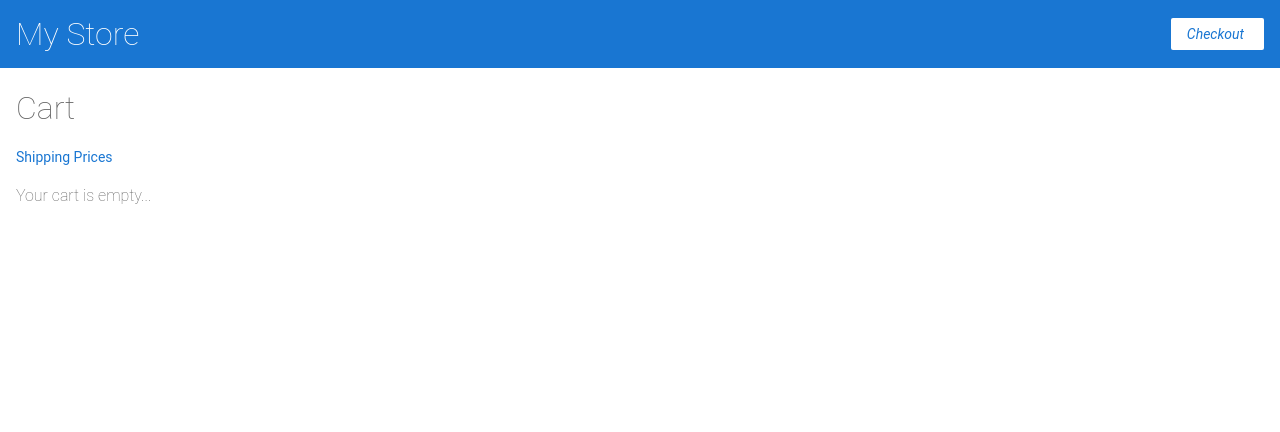
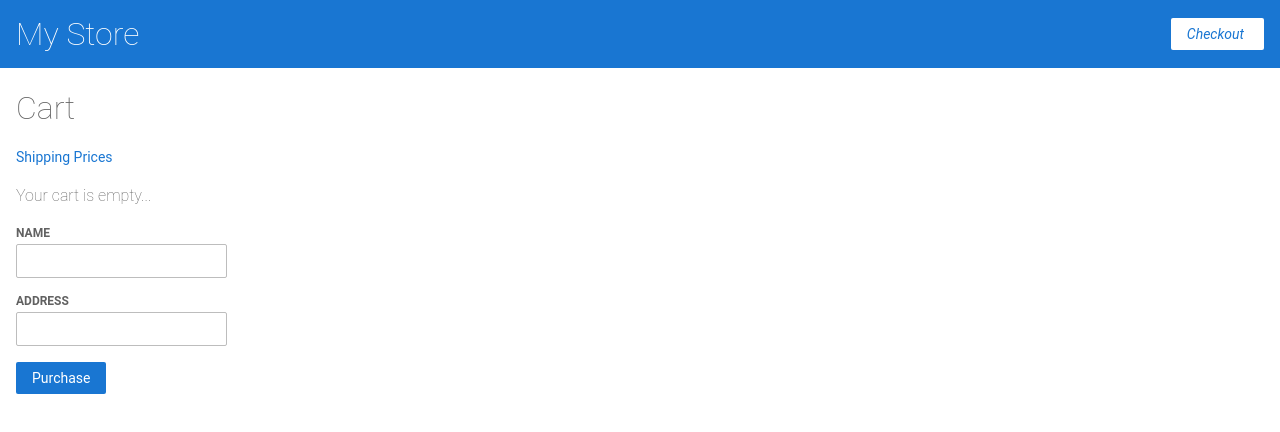
Before and after one commit to ThiagoMoraes21/ionic4, an Angular app in the folder angular_refresher/my-store/: page /cart in a window 1280 px wide. Shown: the top 432 px of the page. Built offline with nearby package versions, Linux system fonts and the light colour scheme.

Commit message:
Create a form to retrieve users data before purchase

```diff
--- a/angular_refresher/my-store/src/app/cart/cart.component.html
+++ b/angular_refresher/my-store/src/app/cart/cart.component.html
@@ -12,3 +12,16 @@
 <div *ngIf="items.length == 0">
   <h4>Your cart is empty...</h4>
 </div>
+
+
+<form *ngIf="checkoutForm" [formGroup]="checkoutForm" (ngSubmit)="onSubmit(checkoutForm.value)">
+  <div>
+    <label for="name">Name</label>
+    <input type="text" id="name" formControlName="name">
+  </div>
+    <div>
+      <label for="address">Address</label>
+      <input type="text" id="address" formControlName="address">
+    </div>
+  <button class="button" type="submit">Purchase</button>
+</form>
--- a/angular_refresher/my-store/src/app/cart/cart.component.ts
+++ b/angular_refresher/my-store/src/app/cart/cart.component.ts
@@ -1,5 +1,6 @@
 import { Component, OnInit } from '@angular/core';
 import { CartService } from '../cart.service';
+import { FormBuilder } from '@angular/forms';
 
 @Component({
   selector: 'app-cart',
@@ -8,14 +9,36 @@ import { CartService } from '../cart.service';
 })
 export class CartComponent implements OnInit {
   public items: any[];
+  public checkoutForm: any;
 
   constructor(
-    private cartService: CartService
-  ) {
+    private cartService: CartService,
+    private formBuilder: FormBuilder
+  ) {}
+
+  ngOnInit() {
+    this.getItems();
+    this.setupCheckoutForm();
+  }
+
+  getItems() {
     this.items = this.cartService.getItems();
   }
 
-  ngOnInit() {
+  setupCheckoutForm() {
+    return new Promise((resolve, reject) => {
+      resolve( this.checkoutForm = this.formBuilder.group({ name: '', address: ''}) );
+    }).catch(err => {
+      console.log('Error trying to setup checkout form: ', err);
+    });
+  }
+
+  onSubmit(value) {
+    console.log('User input: ', value);
+    console.log('Selected products: ', this.items);
+
+    this.items = this.cartService.clearCart();
+    this.checkoutForm.reset();
   }
 
 }
--- a/angular_refresher/my-store/src/app/shipping/shipping.component.ts
+++ b/angular_refresher/my-store/src/app/shipping/shipping.component.ts
@@ -20,5 +20,4 @@ export class ShippingComponent implements OnInit {
     this.shippingCost = this.cartService.getShippingPrices();
     return this.shippingCost;
   }
-
 }
```
